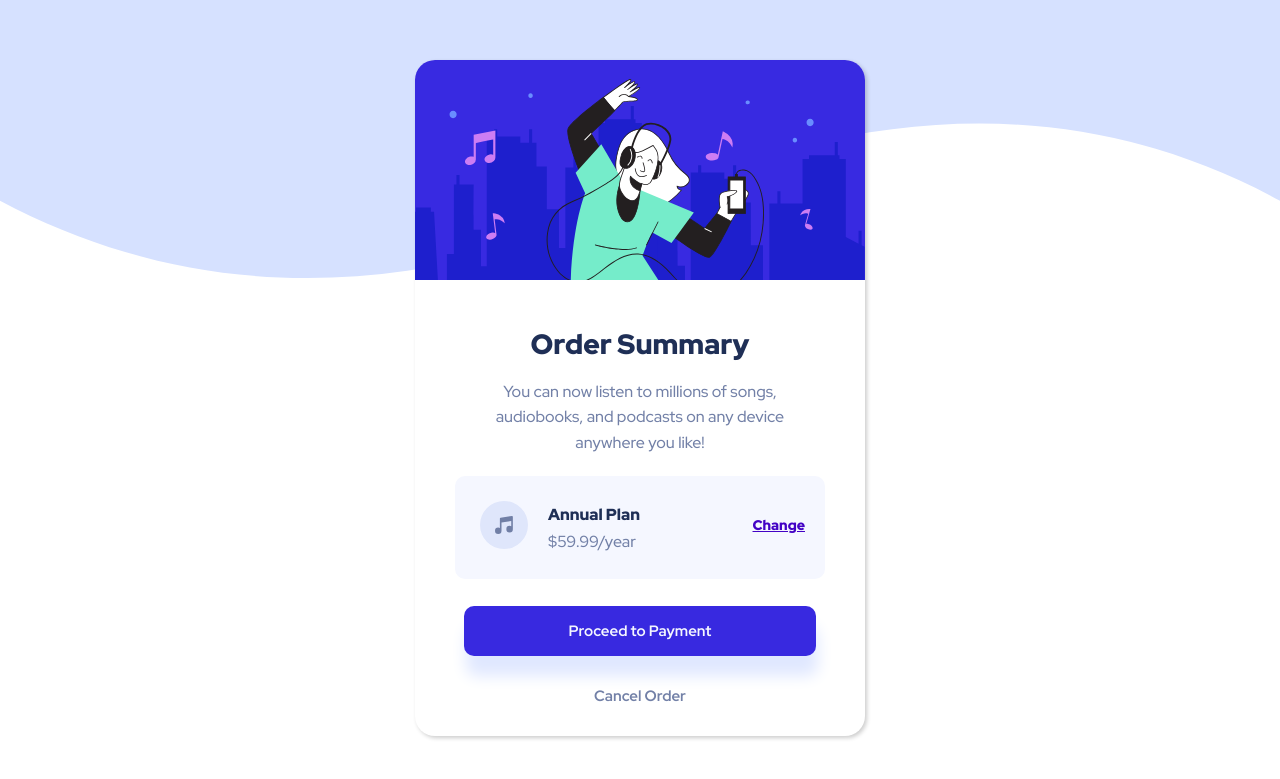
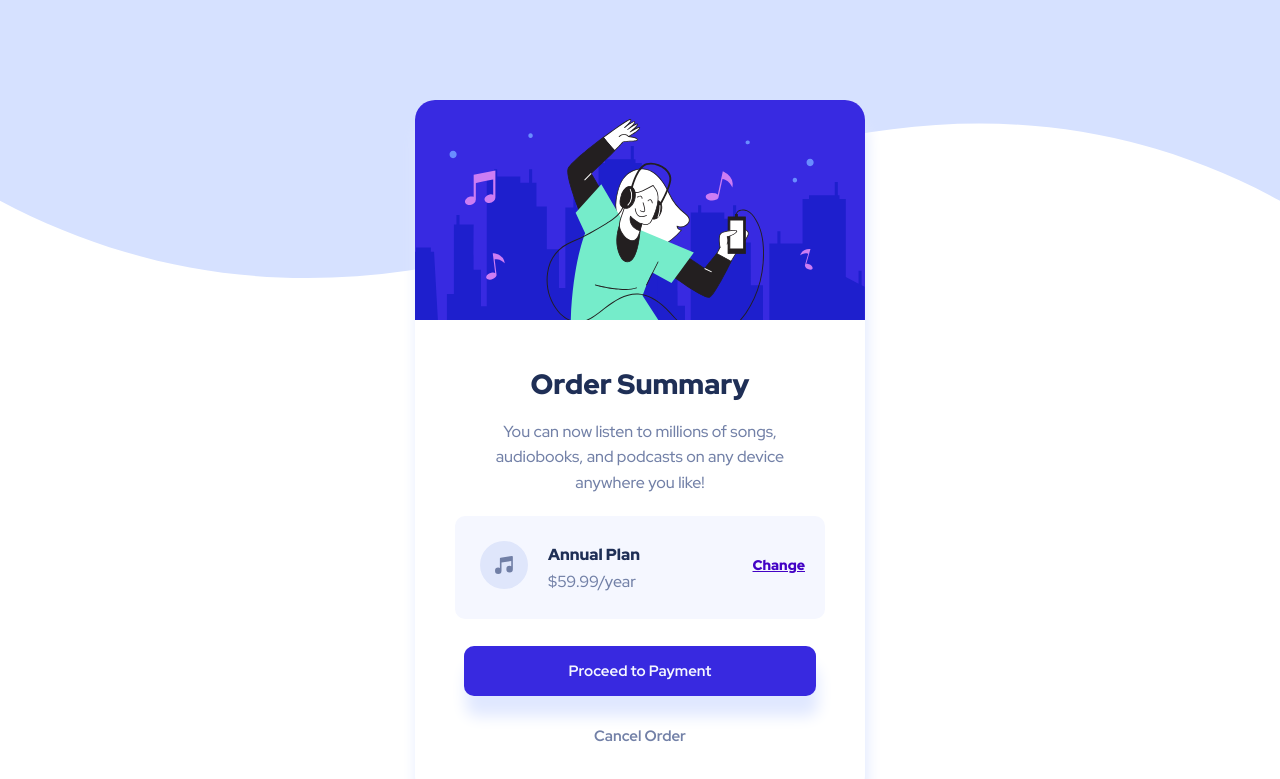
Before and after one commit to atikahnaz/order-summary-component-main, a plain HTML site: page index.html in a window 1280 px wide. Shown: the part 110-889 px from the top of the page. Drawn offline with Linux system fonts and the light colour scheme.

```diff
--- a/style.css
+++ b/style.css
@@ -12,8 +12,8 @@ body {
     background-repeat: no-repeat;
     z-index: -1;
     position: relative;
-    padding-top: 100px;
-    padding-bottom: 100px;
+    padding-top: 150px;
+    padding-bottom: 150px;
 
 }
 
@@ -22,7 +22,7 @@ body {
     flex-direction: column;
     justify-content: center;
     align-items: center;
-    box-shadow: 2px 2px 4px rgba(0, 0, 0, 0.2);
+    box-shadow: 2px 20px 15px hsl(225, 100%, 94%);
     border-radius: 20px;
     overflow: hidden;
     background-color: white;
@@ -114,7 +114,7 @@ body {
     color: hsl(224, 23%, 55%);
     font-weight: 700;
     font-size: 15px;
-    margin-bottom: 30px;
+    margin-bottom: 50px;
 }
 
 .cancel:hover {
```
